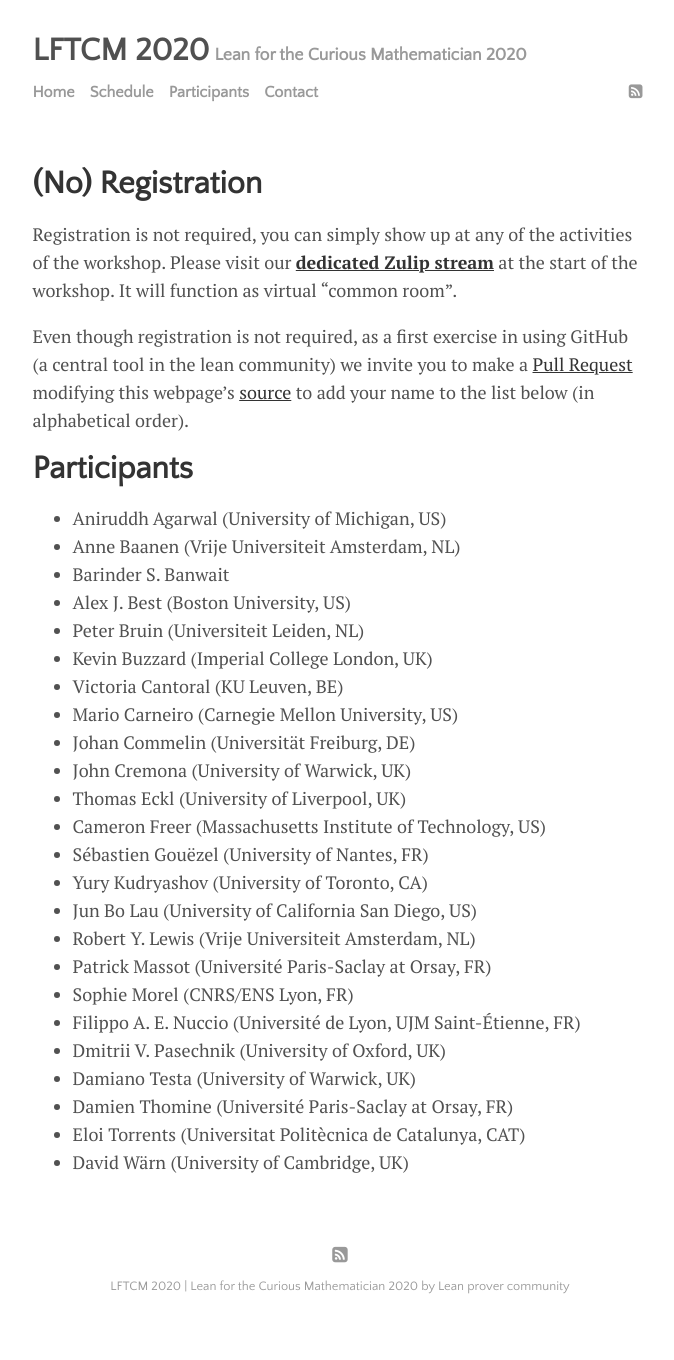
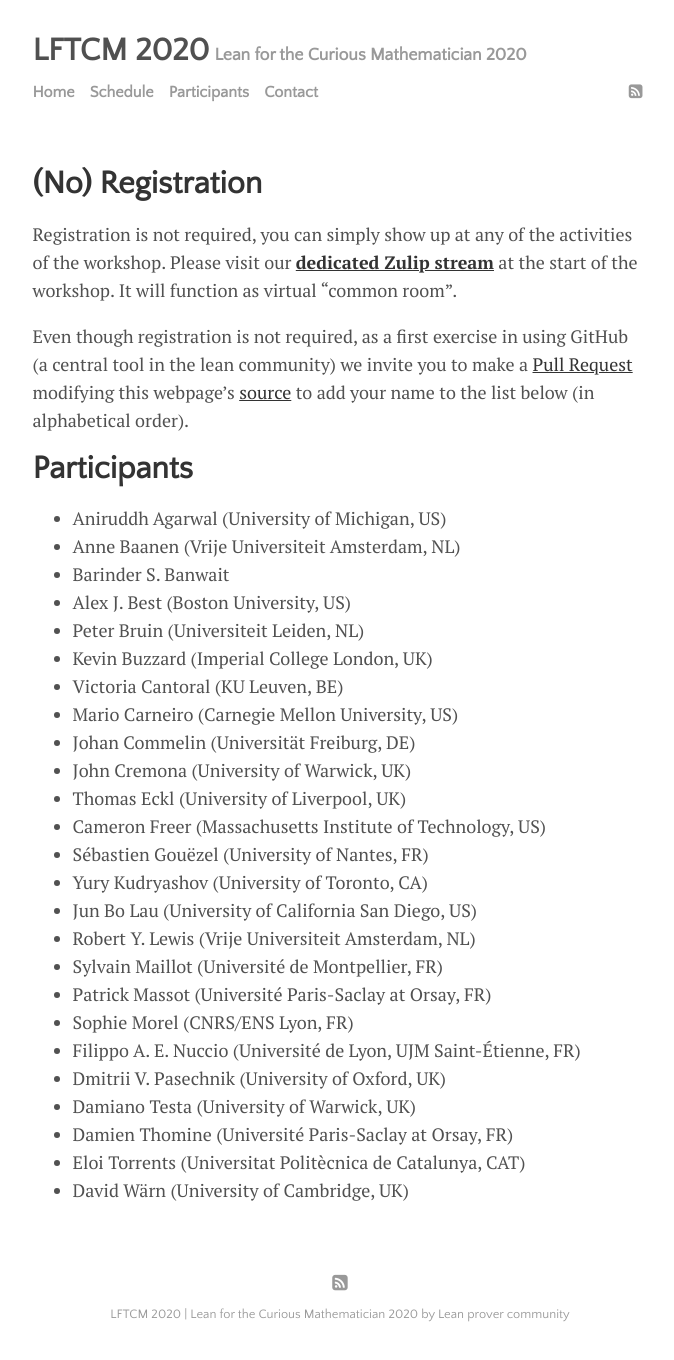
Before and after one commit to leanprover-community/lftcm2020, a Jekyll site: the page built from participants.md, in a window 1280 px wide. Shown: the whole page, without its empty margins (300-974 px from the left). Built offline with Jekyll 4.4.1, drawn with Linux system fonts in a browser that asks for light colours; before the commit the page ends 1332 px from its top, so only the background shows below that.

Commit message:
Update participants.md

```diff
--- a/participants.md
+++ b/participants.md
@@ -40,6 +40,7 @@ to add your name to the list below (in alphabetical order).
 * Yury Kudryashov (University of Toronto, CA)
 * Jun Bo Lau (University of California San Diego, US)
 * Robert Y. Lewis (Vrije Universiteit Amsterdam, NL)
+* Sylvain Maillot (Université de Montpellier, FR)
 * Patrick Massot (Université Paris-Saclay at Orsay, FR)
 * Sophie Morel (CNRS/ENS Lyon, FR)
 * Filippo A. E. Nuccio (Université de Lyon, UJM Saint-Étienne, FR)
```
